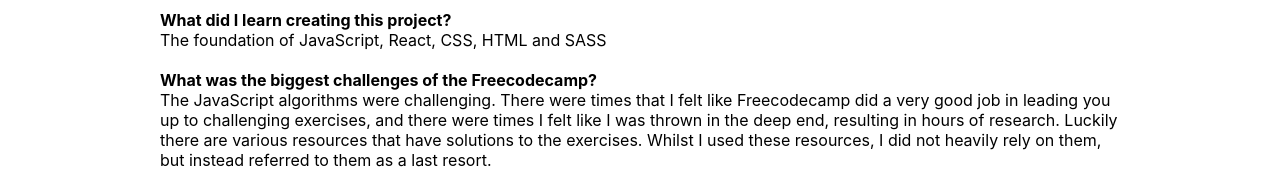
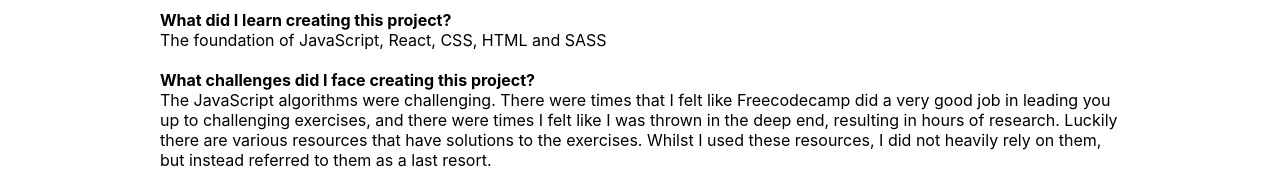
Before and after one commit to aiacuone/portfolio-v2, a Next.js app: page /detailsFreecodecamp in a window 1280 px wide. Shown: the part 478-647 px from the top of the page. Built offline with nearby package versions, Linux system fonts and the light colour scheme.

Commit message:
minor updates

```diff
--- a/pages/detailsCheapshark.js
+++ b/pages/detailsCheapshark.js
@@ -29,7 +29,7 @@
           <li>React Resize Detector</li>
           <li>Lodash - Find, Debounce</li>
         </ul>
-        <b>What was the biggest challenges of the project?</b>
+        <b>What challenges did I face creating this project?</b>
         <br />
         Implementing a system that has different ways of filtering for
         information. The API that im using for the project is not as versatile
--- a/pages/detailsFreecodecamp.js
+++ b/pages/detailsFreecodecamp.js
@@ -26,7 +26,7 @@
         The foundation of JavaScript, React, CSS, HTML and SASS
         <br />
         <br />
-        <b>What was the biggest challenges of the Freecodecamp?</b>
+        <b>What challenges did I face creating this project?</b>
         <br />
         The JavaScript algorithms were challenging. There were times that I felt
         like Freecodecamp did a very good job in leading you up to challenging
--- a/pages/detailsTekkenNet.js
+++ b/pages/detailsTekkenNet.js
@@ -54,7 +54,7 @@
         the map method), and object methods. <br />
         <br />
         <br />
-        <b>What was the biggest challenges of the project?</b>
+        <b>What challenges did I face creating this project?</b>
         <br />
         Filtering and displaying information. I had the skills to filter
         information, as well as display information, but to do both at the same
```
Also changed, not shown: pages/detailsNoteTaker.js (+8 -7 lines).
